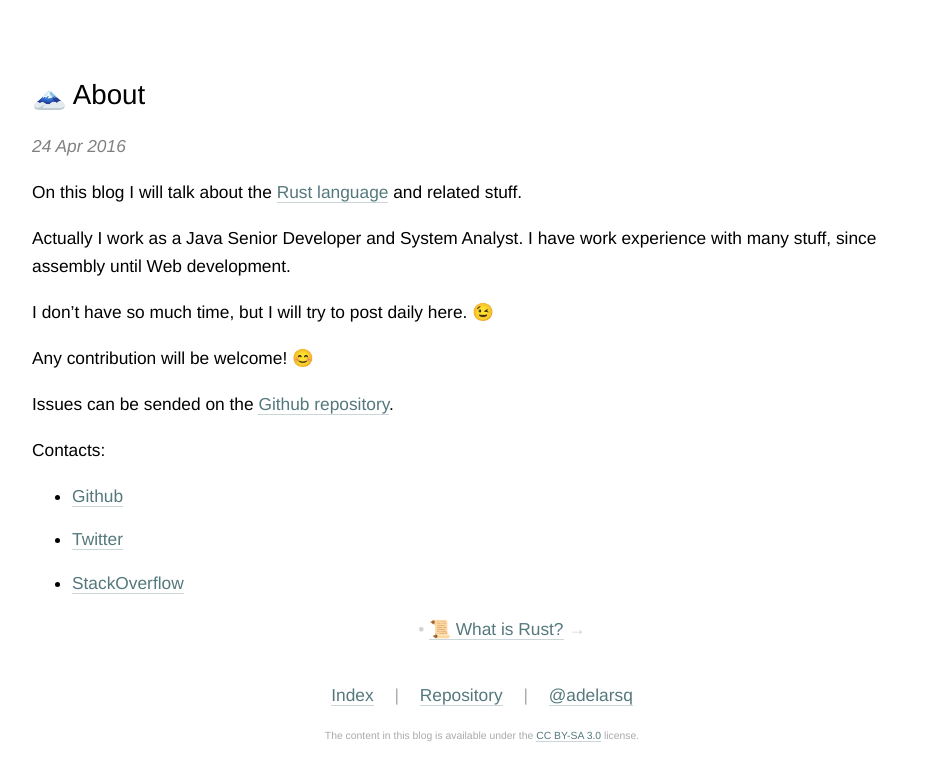
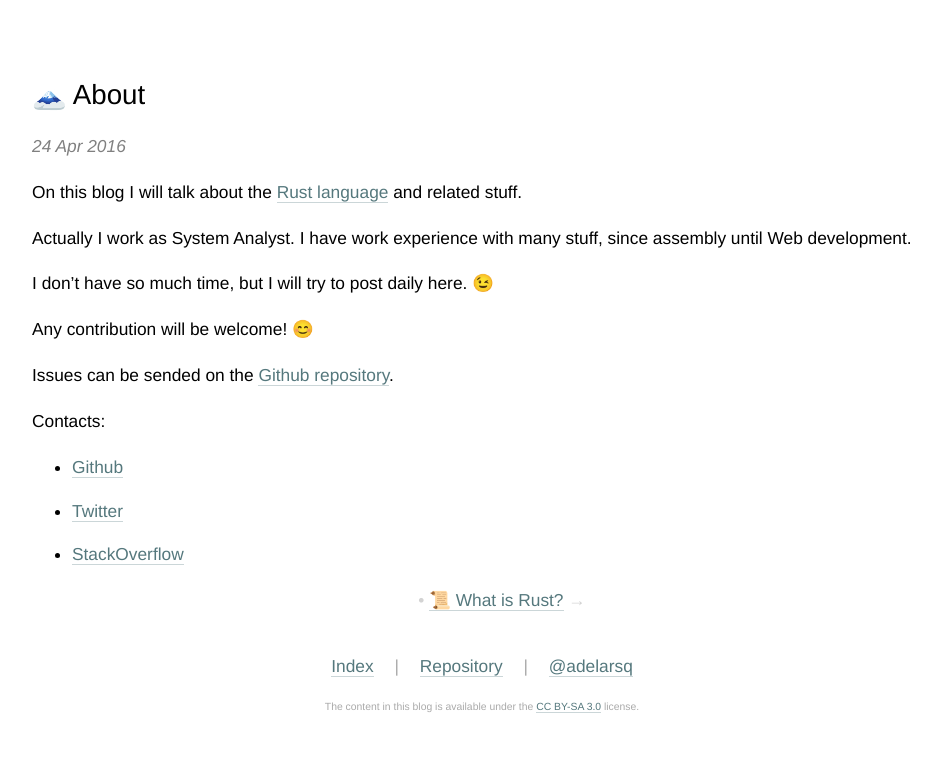
Before and after one commit to adelarsq/daily-rust.github.io, a Jekyll site: the page built from _posts/2016-04-24-about.md, in a window 1280 px wide. Shown: the top 781 px of the page, without its empty margins (158-1099 px from the left). Built offline with Jekyll 4.4.1, drawn with Linux system fonts in a browser that asks for light colours.

Commit message:
Update 2016-04-24-about.md

```diff
--- a/_posts/2016-04-24-about.md
+++ b/_posts/2016-04-24-about.md
@@ -7,7 +7,7 @@ tags: [about, rust]
 
 On this blog I will talk about the [Rust language](https://www.rust-lang.org) and related stuff.
 
-Actually I work as a Java Senior Developer and System Analyst. I have work experience with many stuff, since assembly until Web development.
+Actually I work as System Analyst. I have work experience with many stuff, since assembly until Web development.
 
 I don't have so much time, but I will try to post daily here. 😉
 
```
